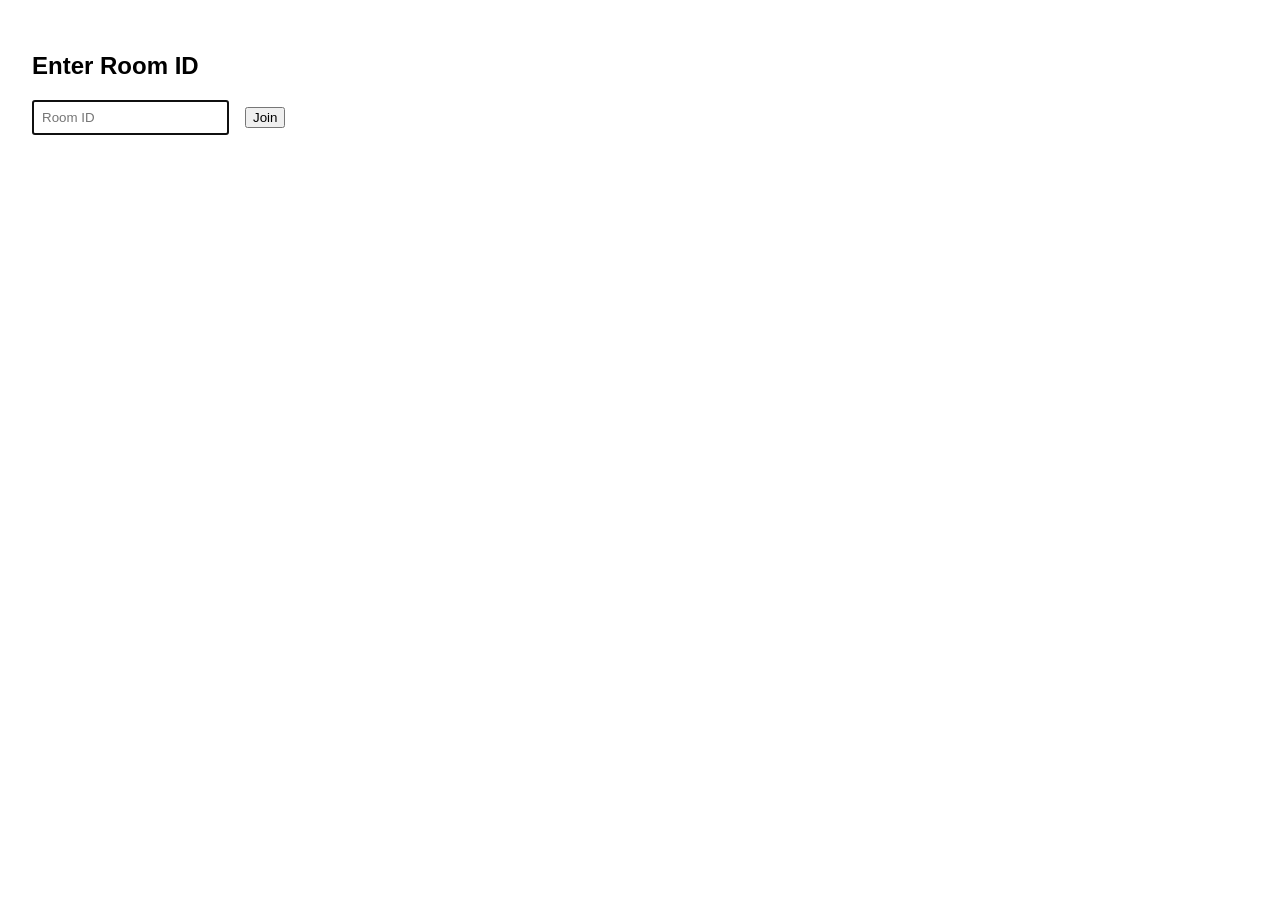
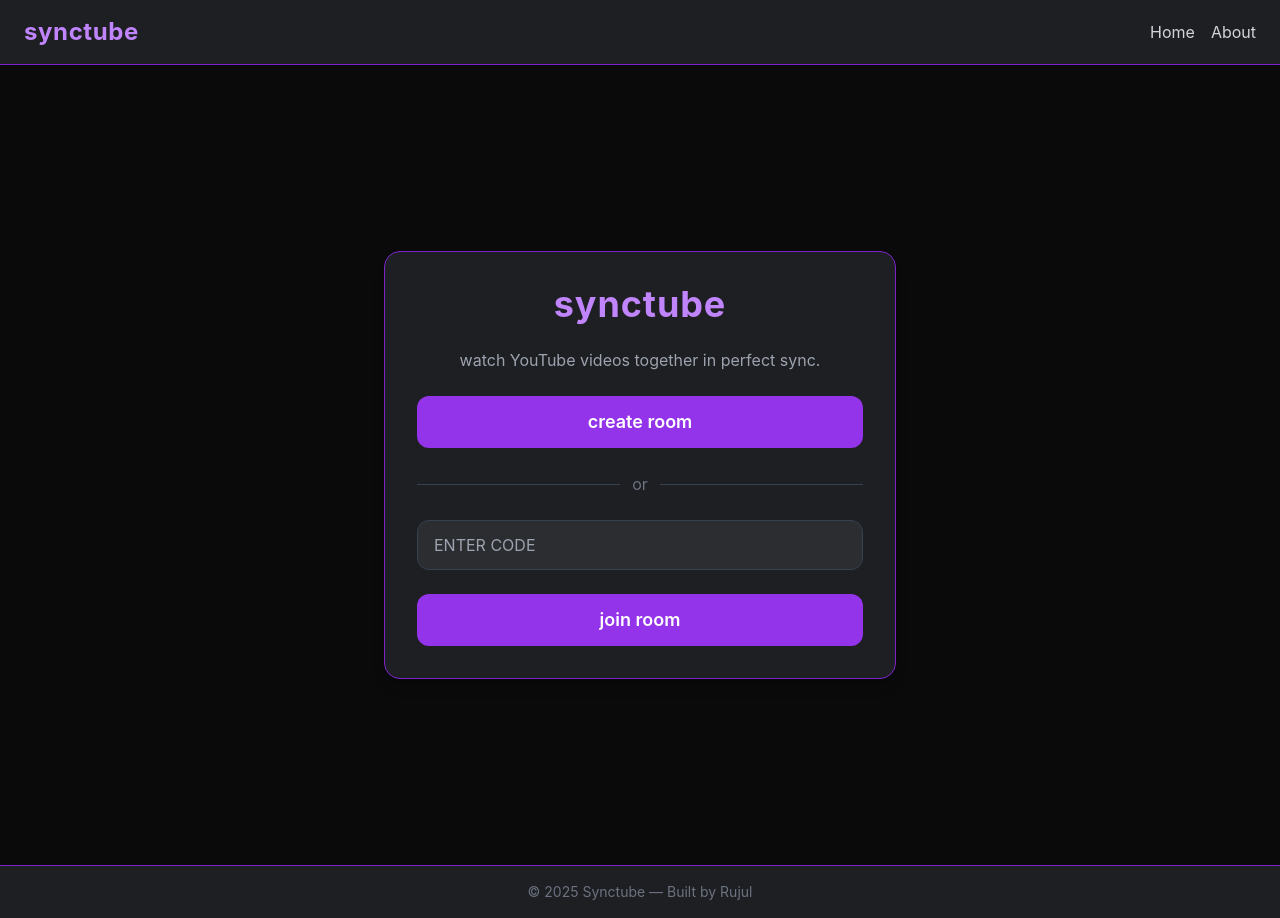
Before and after one commit to rujulw/synctube, a React (Create React App) app in the folder client/: page / in a window 1280 px wide. Before the commit the page ends 800 px from the top, so only its background shows below. Built offline with nearby package versions, Linux system fonts and the light colour scheme; no server answers.

Commit message:
first full working version of app

```diff
--- a/client/package.json
+++ b/client/package.json
@@ -12,6 +12,7 @@
     "react-scripts": "5.0.1",
     "react-youtube": "^10.1.0",
     "socket.io-client": "^4.8.1",
+    "uninstall": "^0.0.0",
     "web-vitals": "^2.1.4"
   },
   "scripts": {
@@ -37,5 +38,8 @@
       "last 1 firefox version",
       "last 1 safari version"
     ]
+  },
+  "devDependencies": {
+    "tailwindcss": "^3.4.17"
   }
 }
--- a/client/src/App.js
+++ b/client/src/App.js
@@ -1,145 +1,125 @@
-import { useEffect, useRef, useState } from 'react';
-import { io } from 'socket.io-client';
-import SynctubePlayer from './SynctubePlayer';
+import { useState, useRef, useEffect } from "react";
+import { io } from "socket.io-client";
+import Navbar from "./components/Navbar";
+import Footer from "./components/Footer";
+import LandingPage from "./pages/LandingPage";
+import SynctubePlayer from "./components/SynctubePlayer";
 
-const socket = io('http://localhost:3001');
+const socket = io("http://localhost:3001");
 
 function App() {
-  const [roomId, setRoomId] = useState('');
   const [joined, setJoined] = useState(false);
-  const [url, setUrl] = useState('');
-  const [videoId, setVideoId] = useState('');
+  const [roomId, setRoomId] = useState("");
+  const [url, setUrl] = useState("");
+  const [videoId, setVideoId] = useState("");
   const playerRef = useRef(null);
 
   useEffect(() => {
-    socket.on('connect', () => {
-      console.log('Connected to server:', socket.id);
-    });
+    socket.on("connect", () => console.log("✅ Connected:", socket.id));
 
-    socket.on('video-loaded', (id) => {
-      console.log('Received video ID from other user:', id);
-      setVideoId(id);
-    });
+    socket.on("video-loaded", (id) => setVideoId(id));
 
-    socket.on('video-event', (event) => {
-      console.log('Received video event from other user:', event);
+    socket.on("video-event", (event) => {
       if (playerRef.current) {
-        if (event.type === 'play') {
-          playerRef.current.playVideo();
-        } else if (event.type === 'pause') {
-          playerRef.current.pauseVideo();
-        }
+        if (event.type === "play") playerRef.current.playVideo();
+        else if (event.type === "pause") playerRef.current.pauseVideo();
       }
     });
 
-    // Clean up socket on page unload
-    const handleBeforeUnload = () => {
-      socket.disconnect();
-    };
-
-    window.addEventListener('beforeunload', handleBeforeUnload);
-
     return () => {
-      window.removeEventListener('beforeunload', handleBeforeUnload);
-      socket.off('connect');
-      socket.off('video-loaded');
-      socket.off('video-event');
+      socket.off("connect");
+      socket.off("video-loaded");
+      socket.off("video-event");
     };
   }, []);
 
+  const generateRoomCode = () =>
+    Math.random().toString(36).substring(2, 8).toUpperCase();
 
-  const handleJoin = () => {
-    if (roomId.trim()) {
-      console.log('Joining room:', roomId);
-      socket.emit('join-room', roomId);
+  const createRoom = () => {
+    const newRoom = generateRoomCode();
+    setRoomId(newRoom);
+    socket.emit("join-room", newRoom);
+    setJoined(true);
+  };
+
+  const joinRoom = (code) => {
+    if (code.trim()) {
+      socket.emit("join-room", code.toUpperCase());
+      setRoomId(code.toUpperCase());
       setJoined(true);
     }
   };
 
-  const handleLoadVideo = () => {
+  const loadVideo = () => {
     const id = extractVideoId(url);
     if (id) {
-      console.log('Loading video with ID:', id);
       setVideoId(id);
-      socket.emit('load-video', { roomId, videoId: id });
+      socket.emit("load-video", { roomId, videoId: id });
     } else {
-      alert('Invalid YouTube URL');
-    }
-  };
-
-  const handlePlayerReady = (player) => {
-    playerRef.current = player;
-    console.log('Player ready');
-  };
-
-  const handlePlayerStateChange = (event) => {
-    console.log('Player state changed:', event.data);
-
-    // 1 = play, 2 = pause
-    if (event.data === 1 || event.data === 2) {
-      socket.emit('video-event', {
-        roomId,
-        event: {
-          type: event.data === 1 ? 'play' : 'pause',
-        },
-      });
+      alert("Invalid YouTube URL");
     }
   };
 
   const extractVideoId = (ytUrl) => {
     try {
       const urlObj = new URL(ytUrl);
-      if (urlObj.hostname === 'youtu.be') {
-        return urlObj.pathname.slice(1);
-      } else if (
-        urlObj.hostname === 'www.youtube.com' ||
-        urlObj.hostname === 'youtube.com' ||
-        urlObj.hostname === 'm.youtube.com'
-      ) {
-        return urlObj.searchParams.get('v');
-      }
-    } catch (e) {
+      if (urlObj.hostname === "youtu.be") return urlObj.pathname.slice(1);
+      if (urlObj.hostname.includes("youtube.com"))
+        return urlObj.searchParams.get("v");
+    } catch {
       return null;
     }
   };
 
   return (
-    <div style={{ padding: '2rem', fontFamily: 'sans-serif' }}>
+    <div className="flex flex-col min-h-screen">
+      <Navbar />
+      <main className="flex-1">
         {!joined ? (
-        <div>
-          <h2>Enter Room ID</h2>
-          <input
-            value={roomId}
-            onChange={(e) => setRoomId(e.target.value)}
-            placeholder="Room ID"
-            autoFocus
-            style={{ padding: '0.5rem', marginRight: '1rem' }}
-          />
-          <button onClick={handleJoin}>Join</button>
-        </div>
+          <LandingPage onCreateRoom={createRoom} onJoinRoom={joinRoom} />
         ) : (
-        <div>
-          <h2>Room: {roomId}</h2>
+          <div className="p-8 max-w-4xl mx-auto">
+            <h2 className="text-xl font-semibold mb-4">
+              Room:{" "}
+              <span className="text-purple-400 font-mono">{roomId}</span>
+            </h2>
 
-          <div style={{ margin: '1rem 0' }}>
+            <div className="flex mb-6">
               <input
                 value={url}
                 onChange={(e) => setUrl(e.target.value)}
-              placeholder="Paste YouTube URL here"
-              style={{ padding: '0.5rem', width: '400px', marginRight: '1rem' }}
+                placeholder="Paste YouTube URL"
+                className="flex-1 px-4 py-2 rounded-l-xl text-black focus:outline-none focus:ring-2 focus:ring-purple-500"
               />
-            <button onClick={handleLoadVideo}>Load Video</button>
+              <button
+                onClick={loadVideo}
+                className="bg-purple-600 hover:bg-purple-700 transition px-4 py-2 rounded-r-xl font-semibold"
+              >
+                load video
+              </button>
             </div>
 
             {videoId && (
+              <div className="rounded-xl overflow-hidden shadow-lg border border-purple-700 hover:shadow-[0_0_25px_rgba(168,85,247,0.6)] transition">
                 <SynctubePlayer
                   videoId={videoId}
-              onPlayerReady={handlePlayerReady}
-              onPlayerStateChange={handlePlayerStateChange}
+                  onPlayerReady={(player) => (playerRef.current = player)}
+                  onPlayerStateChange={(event) =>
+                    socket.emit("video-event", {
+                      roomId,
+                      event: {
+                        type: event.data === 1 ? "play" : "pause",
+                      },
+                    })
+                  }
                 />
+              </div>
             )}
           </div>
         )}
+      </main>
+      <Footer />
     </div>
   );
 }
--- /dev/null
+++ b/client/src/components/Footer.js
@@ -0,0 +1,7 @@
+export default function Footer() {
+    return (
+      <footer className="bg-[#1e1f22] border-t border-purple-700 py-4 text-center text-gray-500 text-sm">
+        <p>© {new Date().getFullYear()} Synctube — Built by Rujul</p>
+      </footer>
+    );
+  }
--- /dev/null
+++ b/client/src/components/Navbar.js
@@ -0,0 +1,11 @@
+export default function Navbar() {
+    return (
+      <nav className="bg-[#1e1f22] border-b border-purple-700 px-6 py-4 flex items-center justify-between">
+        <h1 className="text-purple-400 text-2xl font-bold tracking-wide">synctube</h1>
+        <div className="space-x-4">
+          <a href="/" className="text-gray-300 hover:text-purple-400 transition">Home</a>
+          <a href="#about" className="text-gray-300 hover:text-purple-400 transition">About</a>
+        </div>
+      </nav>
+    );
+  }
--- a/client/src/index.css
+++ b/client/src/index.css
@@ -1,3 +1,7 @@
+@tailwind base;
+@tailwind components;
+@tailwind utilities;
+
 body {
   margin: 0;
   font-family: -apple-system, BlinkMacSystemFont, 'Segoe UI', 'Roboto', 'Oxygen',
--- /dev/null
+++ b/client/src/pages/LandingPage.js
@@ -0,0 +1,50 @@
+import { useState } from "react";
+
+export default function LandingPage({ onCreateRoom, onJoinRoom }) {
+  const [roomCode, setRoomCode] = useState("");
+
+  return (
+    <div className="min-h-screen bg-[#0a0a0a] text-white flex items-center justify-center px-4">
+      <div
+        className="w-full max-w-lg bg-[#1e1f22] rounded-2xl shadow-lg p-8 border border-purple-700
+                   transition duration-300 transform hover:scale-105
+                   hover:shadow-[0_0_25px_rgba(168,85,247,0.6)]"
+      >
+        <div className="flex flex-col items-center space-y-6">
+          <h1 className="text-4xl font-bold text-purple-400 tracking-wide">
+            synctube
+          </h1>
+          <p className="text-gray-400 text-center">
+            watch YouTube videos together in perfect sync.
+          </p>
+
+          <button
+            onClick={onCreateRoom}
+            className="w-full bg-purple-600 hover:bg-purple-700 text-lg font-semibold py-3 rounded-xl transition"
+          >
+            create room
+          </button>
+
+          <div className="flex items-center w-full text-gray-500">
+            <hr className="flex-1 border-gray-700" />
+            <span className="px-3">or</span>
+            <hr className="flex-1 border-gray-700" />
+          </div>
+
+          <input
+            value={roomCode}
+            onChange={(e) => setRoomCode(e.target.value)}
+            placeholder="enter code"
+            className="w-full px-4 py-3 rounded-xl bg-[#2b2d31] border border-gray-700 text-white focus:outline-none focus:ring-2 focus:ring-purple-500 uppercase"
+          />
+          <button
+            onClick={() => onJoinRoom(roomCode)}
+            className="w-full bg-purple-600 hover:bg-purple-700 text-lg font-semibold py-3 rounded-xl transition"
+          >
+            join room
+          </button>
+        </div>
+      </div>
+    </div>
+  );
+}
--- /dev/null
+++ b/client/tailwind.config.js
@@ -0,0 +1,11 @@
+/** @type {import('tailwindcss').Config} */
+module.exports = {
+  content: [
+    "./index.html",
+    "./src/**/*.{js,jsx,ts,tsx}",
+  ],
+  theme: {
+    extend: {},
+  },
+  plugins: [],
+}
```
Also changed, not shown: client/src/components/SynctubePlayer.js (renamed from client/src/SynctubePlayer.js), client/src/pages/RoomPage.js (added), 1 other file (tests, documents, lock files or other folders). Lines whose indentation alone changed are shown as unchanged.
